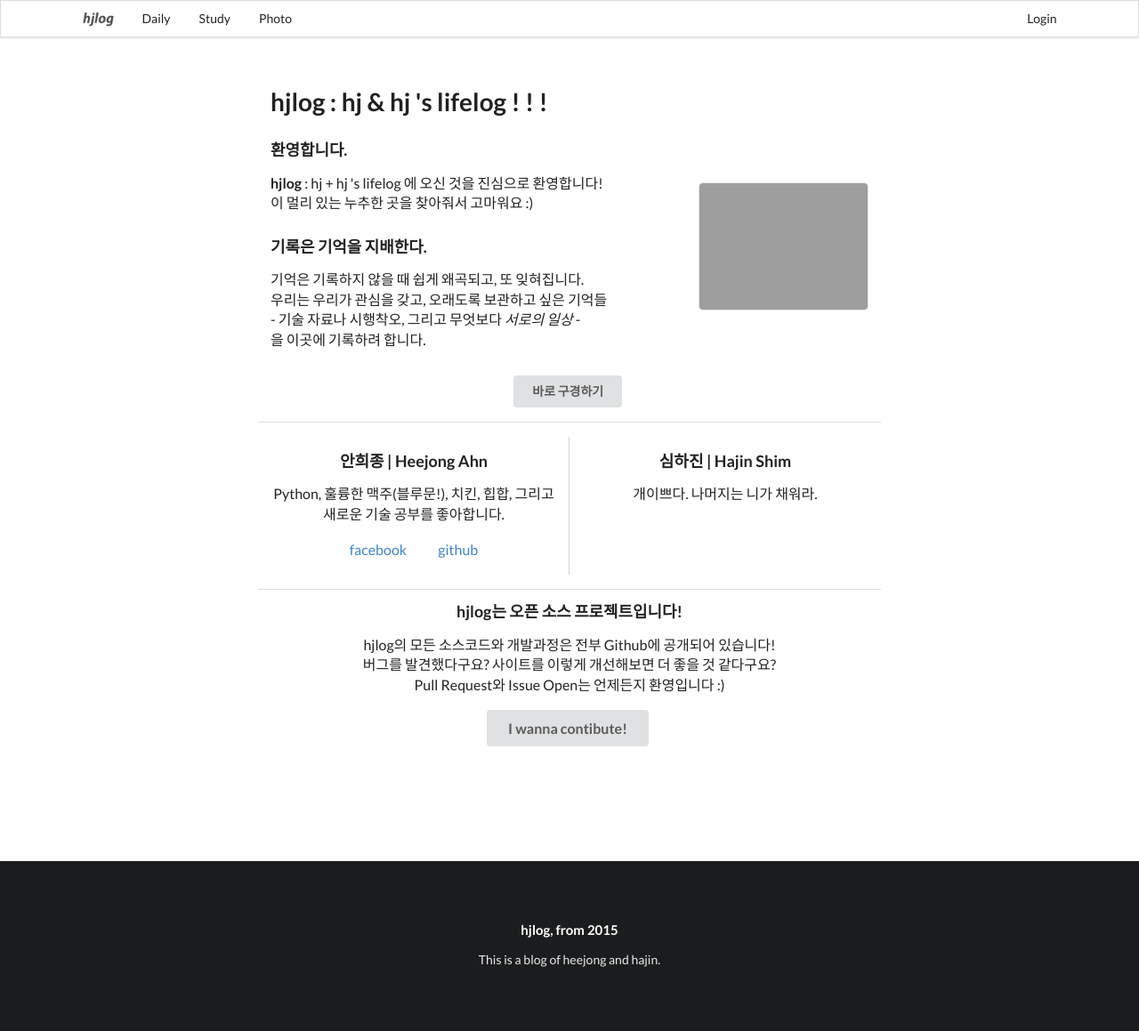
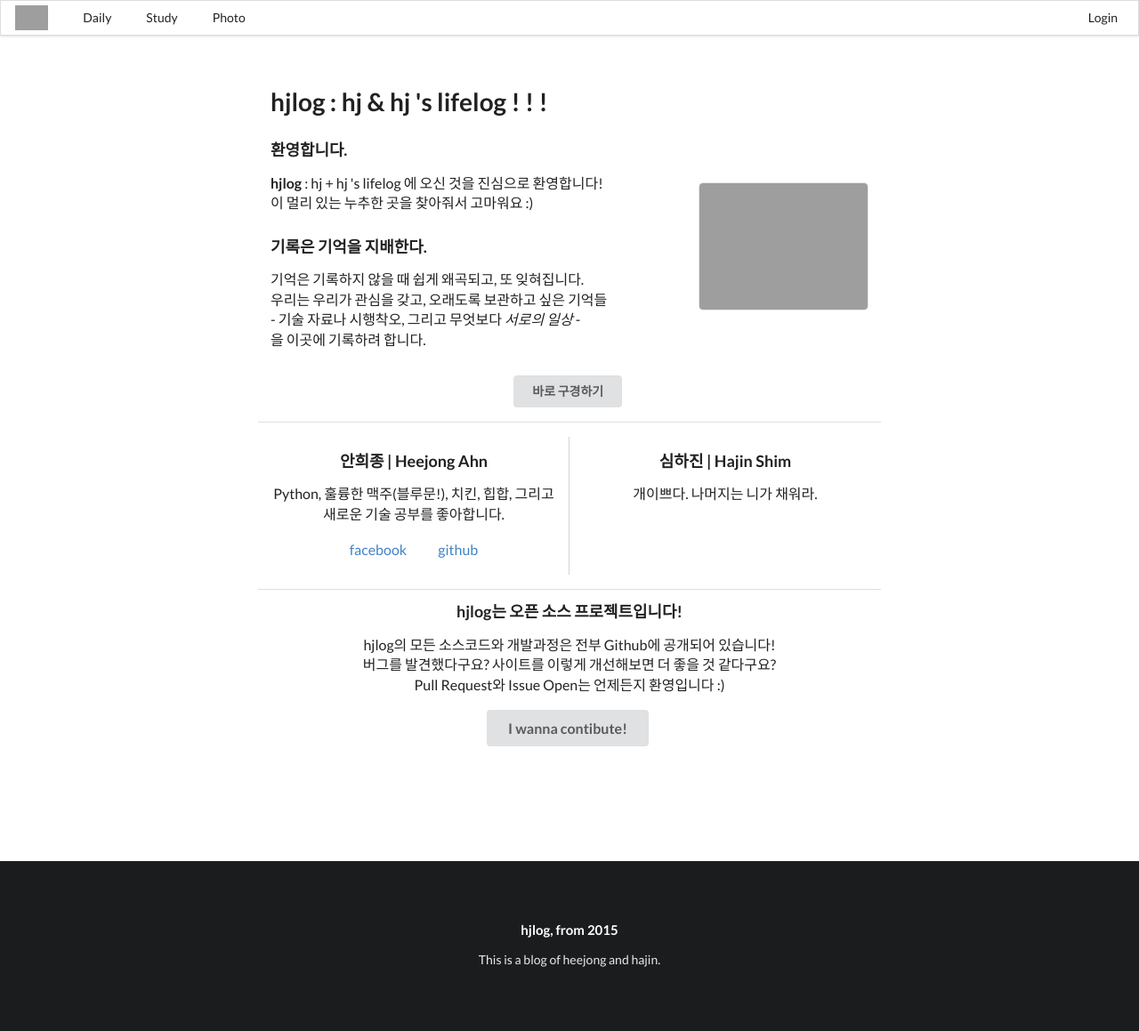
Before and after one commit to heejongahn/hjlog, a Flask app: page / in a window 1280 px wide. Shown: the whole page at 89% size. Run offline with Flask 2, Linux system fonts and the light colour scheme; some libraries are stand-ins or nearby versions; grey boxes are pictures that could not be loaded.

Commit message:
logo change

```diff
--- a/hjlog/static/css/hjlog.css
+++ b/hjlog/static/css/hjlog.css
@@ -2,8 +2,14 @@ body {
   background-color: #fff;
   background-size: 100% 2em;
 }
-.ui.menu .item img.logo {
-  margin-right: 1.5em;
+#logo {
+  height: 2em; !important;
+}
+.fixed.menu.borderless {
+  height: 2em;
+}
+.ui.menu .item {
+  margin-right: 0.5em;
 }
 section {
   min-height: 100%;
--- a/hjlog/templates/about.html
+++ b/hjlog/templates/about.html
@@ -2,11 +2,6 @@
 {% block title %}hjlog{% endblock %}
 {% block header %}
 <style type="text/css">
-    img {
-        width: 25%;
-        float: left;
-        margin: 0 5% 0 0;
-    }
     div#intro{
       margin: 1em 0 0 0;
       padding: 0 0 1em 0;
--- a/hjlog/templates/base.html
+++ b/hjlog/templates/base.html
@@ -25,10 +25,10 @@
 <body>
   <header>
   <!-- Navbar -->
-  <div class="ui fixed menu borderless">
-      <div class="ui container">
+  <div class="ui fixed top menu borderless">
       <a href='/' class='item'>
-          <img src="{{url_for('static', filename='image/icon/hj-06.png')}}" alt="hjlog">
+        <img class="ui image" src="{{url_for('static',
+        filename='image/icon/logo.jpg')}}" alt="hjlog" id='logo'>
       </a>
       <a href='/posts/daily/1' class='item'>Daily</a>
       <a href='/posts/study/1' class='item'>Study</a>
@@ -39,7 +39,6 @@
         {% else %}
         <a href='/login' class='item'>Login</a>
         {% endif %}
-        </div>
       </div>
   </div>
   </header>
```
Lines whose indentation alone changed are shown as unchanged.
